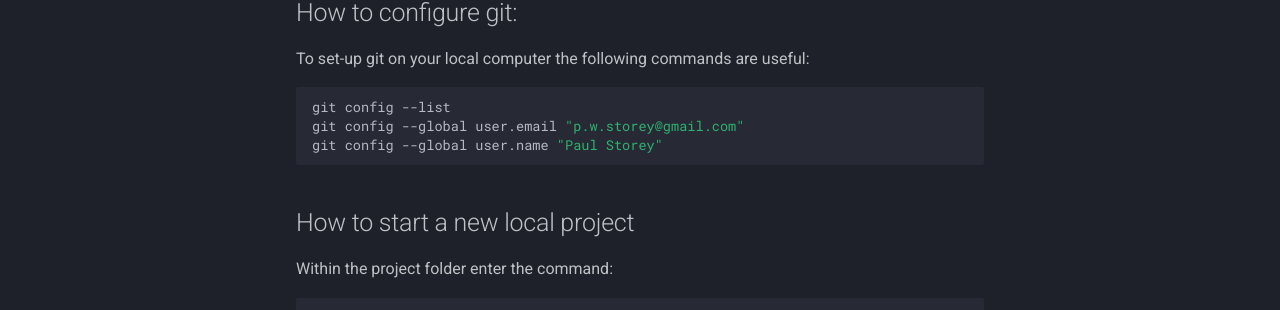
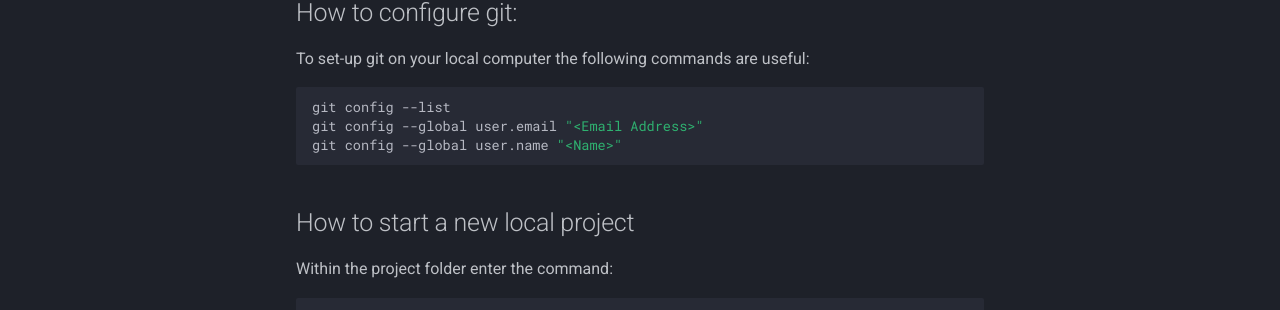
Before and after one commit to pwstorey/SixStorey-Code, an MkDocs documentation site: the page built from docs/Git/more_git_notes.md, in a window 1280 px wide and 900 px high. Shown: the part 324-634 px from the top of the window. Built offline with MkDocs 1.6.1 and Material for MkDocs 9.7.7, drawn with Linux system fonts in a browser that asks for light colours.

Commit message:
Small error

````diff
--- a/docs/Git/more_git_notes.md
+++ b/docs/Git/more_git_notes.md
@@ -9,8 +9,8 @@ To set-up git on your local computer the following commands are useful:
 
 ```bash
 git config --list
-git config --global user.email "p.w.storey@gmail.com"
-git config --global user.name "Paul Storey"
+git config --global user.email "<Email Address>"
+git config --global user.name "<Name>"
 ```
 
 ## How to start a new local project
````
